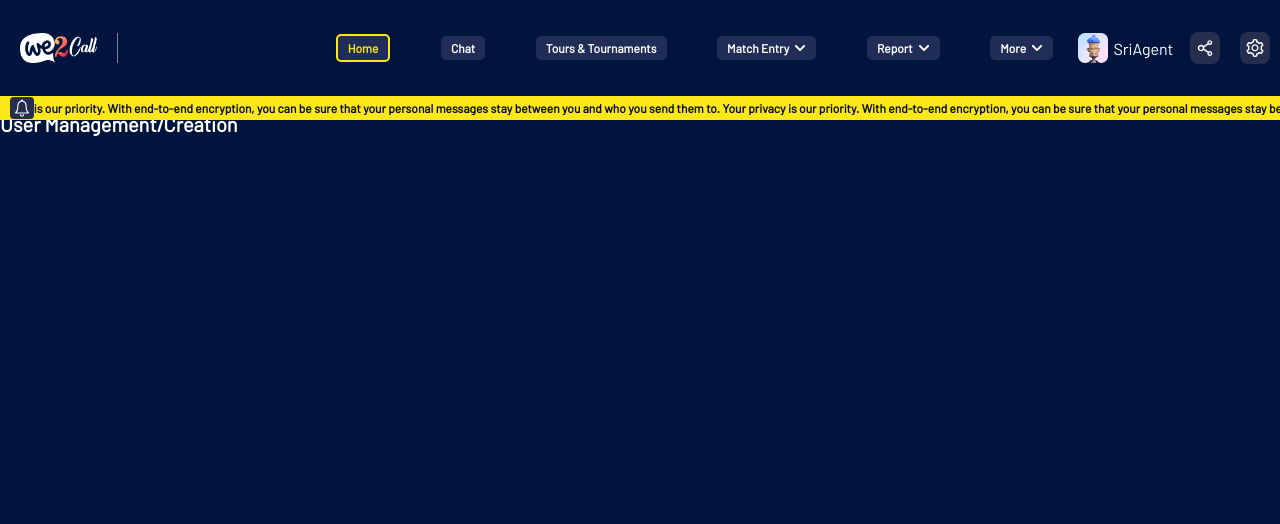
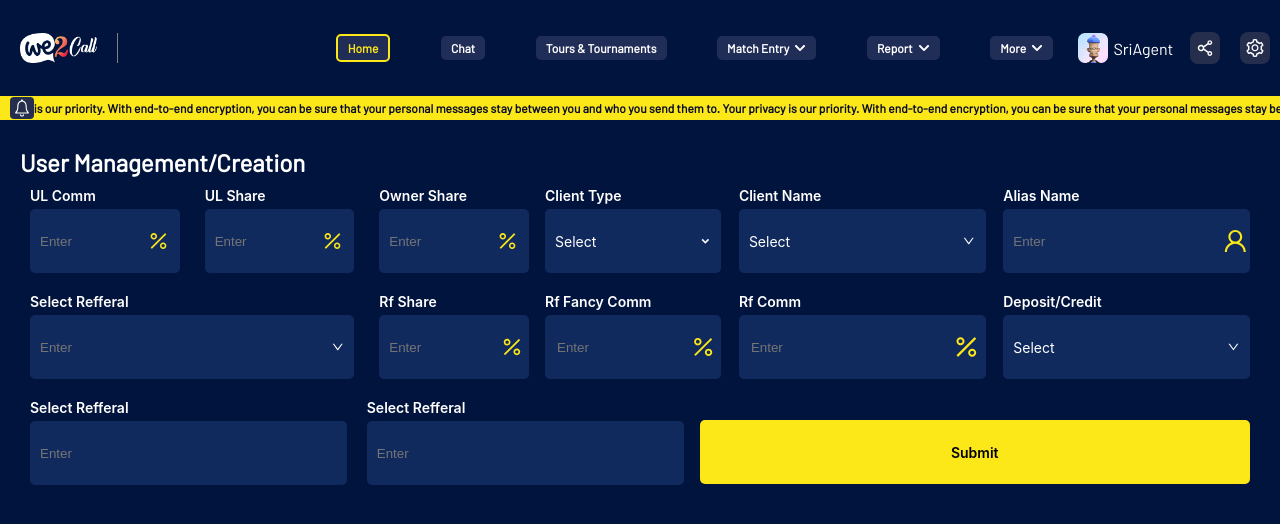
Before and after one commit to Texch999/we2-call-admin, a React (Create React App) app: page /user-management in a window 1280 px wide. Shown: the top 524 px of the page. Built offline with nearby package versions, Linux system fonts and the light colour scheme.

Commit message:
added changes

```diff
--- a/src/components/common.css
+++ b/src/components/common.css
@@ -29,9 +29,9 @@
   margin: 20px !important;
 }
 .homepage {
-  height: 86vh;
+  height: 84vh;
   width: 100% !important;
-  margin-top: 14vh !important;
+  margin-top: 16vh !important;
   position: absolute;
   bottom: 0 !important;
   overflow-y: scroll !important;
@@ -413,11 +413,17 @@
 .w-60 {
   width: 60% !important;
 }
+.w-65{
+  width: 65% !important;
+}
 .w-50 {
   width: 50% !important;
 }
 .w-45 {
   width: 45% !important;
+}
+.w-46 {
+  width: 46% !important;
 }
 .w-40 {
   width: 40% !important;
--- a/src/components/styles.css
+++ b/src/components/styles.css
@@ -231,7 +231,7 @@ ant-carousel.scrolling-div {
   width: 60%;
 }
 .user-management-head {
-  font-size: 20px;
+  font-size: 1.5rem;
   font-weight: 600;
 }
 @media screen and (min-width: 700px) and (max-width: 900px) {
@@ -284,3 +284,37 @@ ant-carousel.scrolling-div {
     font-size: 10px !important;
   }
 }
+.font-1rem {
+  font-size: 2rem;
+  color: #fce719;
+}
+.inputs-user {
+  background: #112a5e;
+  border-radius: 5px;
+  height: 8vh;
+  margin-top: 5px;
+}
+.inputs-user input {
+  background: none;
+  outline: none;
+  border: none;
+  color: #ffffff;
+}
+.input-options .ant-select-selector {
+  background: none !important;
+  outline: none !important;
+  border: none !important;
+  color: #ffffff !important;
+  box-shadow: none !important;
+}
+.input-options .ant-select-selection-placeholder {
+  color: #ffffff !important;
+}
+.button-clr {
+  background: #fce719;
+  color: black;
+  font-weight: 600;
+}
+label{
+  font-weight: 600;
+}
--- a/src/pages/user-management/UserManagement.jsx
+++ b/src/pages/user-management/UserManagement.jsx
@@ -1,11 +1,144 @@
 import { Col, Row } from "antd";
+import { Select } from "antd";
 import React from "react";
+import {
+  AiOutlineDown,
+  AiOutlinePercentage,
+  AiOutlineUser,
+} from "react-icons/ai";
+import { BiSolidChevronDown } from "react-icons/bi";
 
 function UserManagement() {
+  const ulInputs = [
+    {
+      label: "UL Comm",
+      type: "number",
+    },
+    {
+      label: "UL Share",
+      type: "number",
+    },
+    {
+      label: "Owner Share",
+      type: "number",
+    },
+  ];
   return (
-    <div className="homepage mt-20">
-      <div className="user-management-head ">
-      User Management/Creation
+    <div className="homepage ">
+      <div className="p-20">
+        <div className="user-management-head ">User Management/Creation</div>
+        <Row className="p-10" gutter={[16, 16]}>
+          <Col span={10} className="user-inputs flex-space-between">
+            {ulInputs.map((item, index) => {
+              return (
+                <div className="w-30">
+                  <label>{item.label}</label>
+                  <div className="flex-aline-center inputs-user">
+                    <input
+                      placeholder="Enter"
+                      type={item.type}
+                      className="w-90 p-10 "
+                    />
+                    <AiOutlinePercentage className="font-1rem mr-10" />
+                  </div>
+                </div>
+              );
+            })}
+          </Col>
+          <Col span={14} className="user-drops flex-space-between">
+            <div className="w-25">
+              <label>Client Type</label>
+              <div className="flex-aline-center inputs-user">
+                <span className="w-90 ml-10">Select</span>
+                <BiSolidChevronDown className="mr-10" />
+              </div>
+            </div>
+            <div className="w-35">
+              <label>Client Name</label>
+              <div className="flex-aline-center inputs-user">
+                <span className="w-90 ml-10">Select</span>
+                <AiOutlineDown className="mr-10" />
+              </div>
+            </div>
+            <div className="w-35">
+              <label>Alias Name</label>
+              <div className="flex-aline-center inputs-user">
+                <input placeholder="Enter" type="text" className="w-90 p-10 " />
+                <AiOutlineUser className="font-1rem" />
+              </div>
+            </div>
+          </Col>
+        </Row>
+        <Row className="p-10" gutter={[16, 16]}>
+          <Col span={10} className="user-inputs flex-space-between">
+            <div className="w-65">
+              <label>Select Refferal</label>
+              <div className="flex-aline-center inputs-user">
+                <input placeholder="Enter" type="text" className="w-90 p-10 " />
+                <AiOutlineDown className="mr-10" />
+              </div>
+            </div>
+            <div className="w-30">
+              <label>Rf Share</label>
+              <div className="flex-aline-center inputs-user">
+                <input placeholder="Enter" type="text" className="w-90 p-10 " />
+                <AiOutlinePercentage className="font-1rem mr-5" />
+              </div>
+            </div>
+          </Col>
+          <Col span={14} className="user-drops flex-space-between">
+            <div className="w-25">
+              <label>Rf Fancy Comm</label>
+              <div className="flex-aline-center inputs-user">
+                <input className="w-90 ml-10" placeholder="Enter" />
+                <AiOutlinePercentage className="font-1rem mr-5" />
+              </div>
+            </div>
+            <div className="w-35">
+              <label>Rf Comm</label>
+              <div className="flex-aline-center inputs-user">
+                <input className="w-90 ml-10" placeholder="Enter" />
+                <AiOutlinePercentage className="font-1rem mr-5" />
+              </div>
+            </div>
+            <div className="w-35">
+              <label>Deposit/Credit</label>
+              <div className="flex-aline-center inputs-user">
+                <div className="w-90 p-10 ">Select</div>
+                <AiOutlineDown className="mr-10" />
+              </div>
+            </div>
+          </Col>
+        </Row>
+        <Row className="p-10" gutter={[16, 16]}>
+          <Col span={13} className="user-inputs flex-space-between">
+            <div className="w-50">
+              <label>Select Refferal</label>
+              <div className="flex-aline-center inputs-user">
+                <input
+                  placeholder="Enter"
+                  type="text"
+                  className="w-100 p-10 "
+                />
+              </div>
+            </div>
+            <div className="w-50 ml-20">
+              <label>Select Refferal</label>
+              <div className="flex-aline-center inputs-user">
+                <input
+                  placeholder="Enter"
+                  type="text"
+                  className="w-100 p-10 "
+                />
+              </div>
+            </div>
+          </Col>
+          <Col span={11} className="user-drops flex-space-between">
+            <div className="w-100 mt-15">
+              <div className="flex-center inputs-user button-clr">Submit</div>
+            </div>
+          </Col>
+        </Row>
       </div>
     </div>
   );
```
